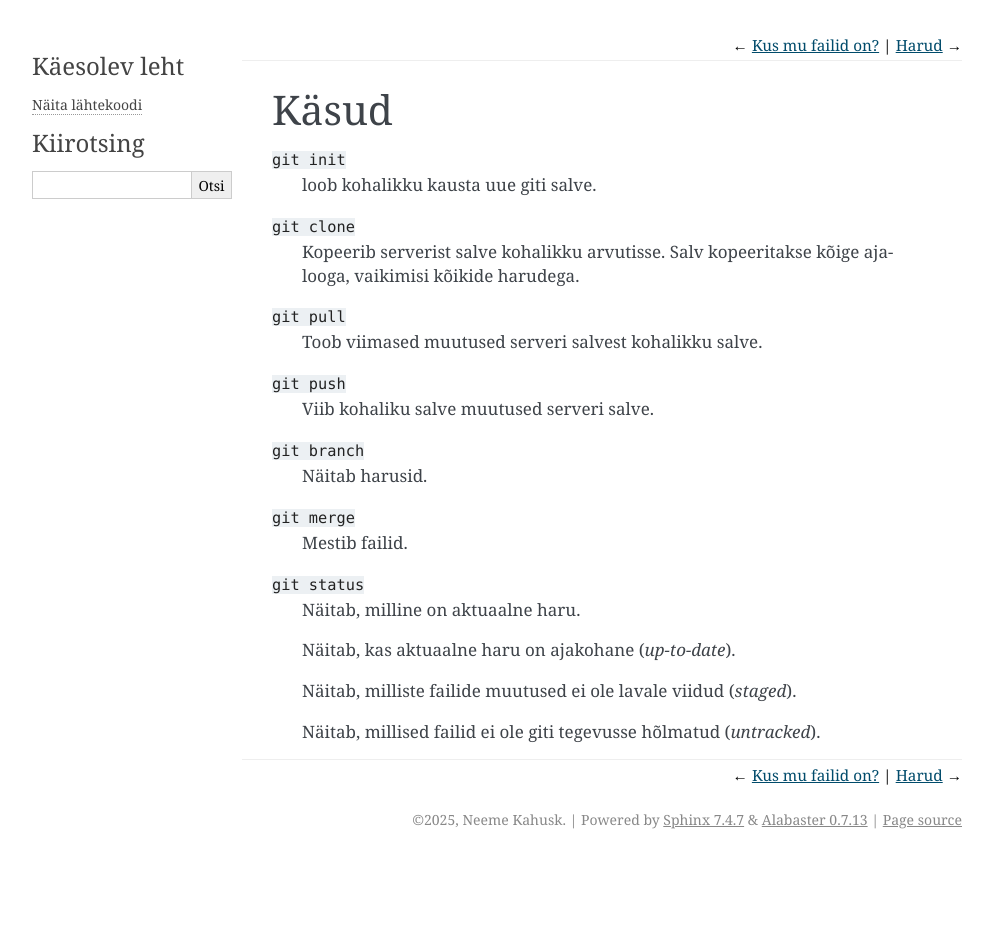
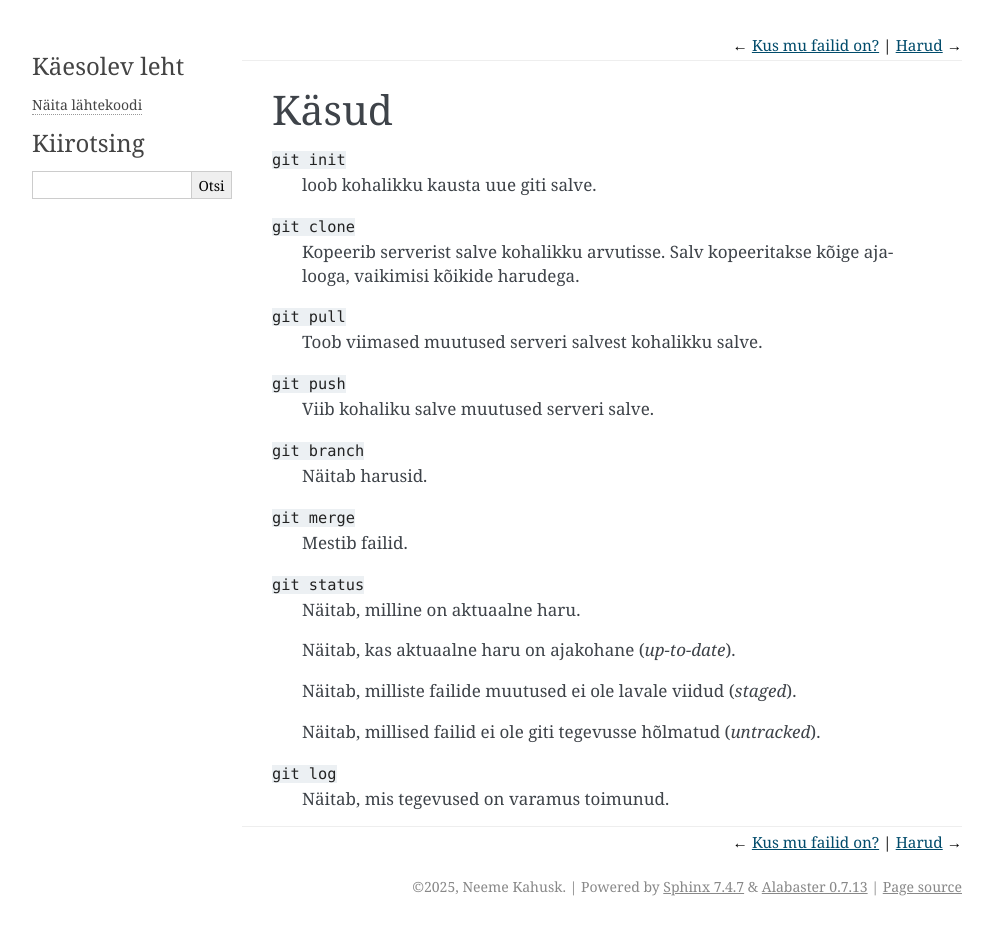
Before and after one commit to nemeek/gitijutud, a Sphinx documentation site: the page built from docs/kasud.rst, in a window 1280 px wide. Shown: the whole page, without its empty margins (148-1141 px from the left). Built offline with Sphinx 7.4.7, drawn with Linux system fonts in a browser that asks for light colours; before the commit the page ends 900 px from its top, so only the background shows below that.

Commit message:
käskudesse git log

```diff
--- a/docs/kasud.rst
+++ b/docs/kasud.rst
@@ -29,3 +29,6 @@ Käsud
     Näitab, milliste failide muutused ei ole lavale viidud (*staged*).
 
     Näitab, millised failid ei ole giti tegevusse hõlmatud (*untracked*).
+
+``git log``
+   Näitab, mis tegevused on varamus toimunud.
```
